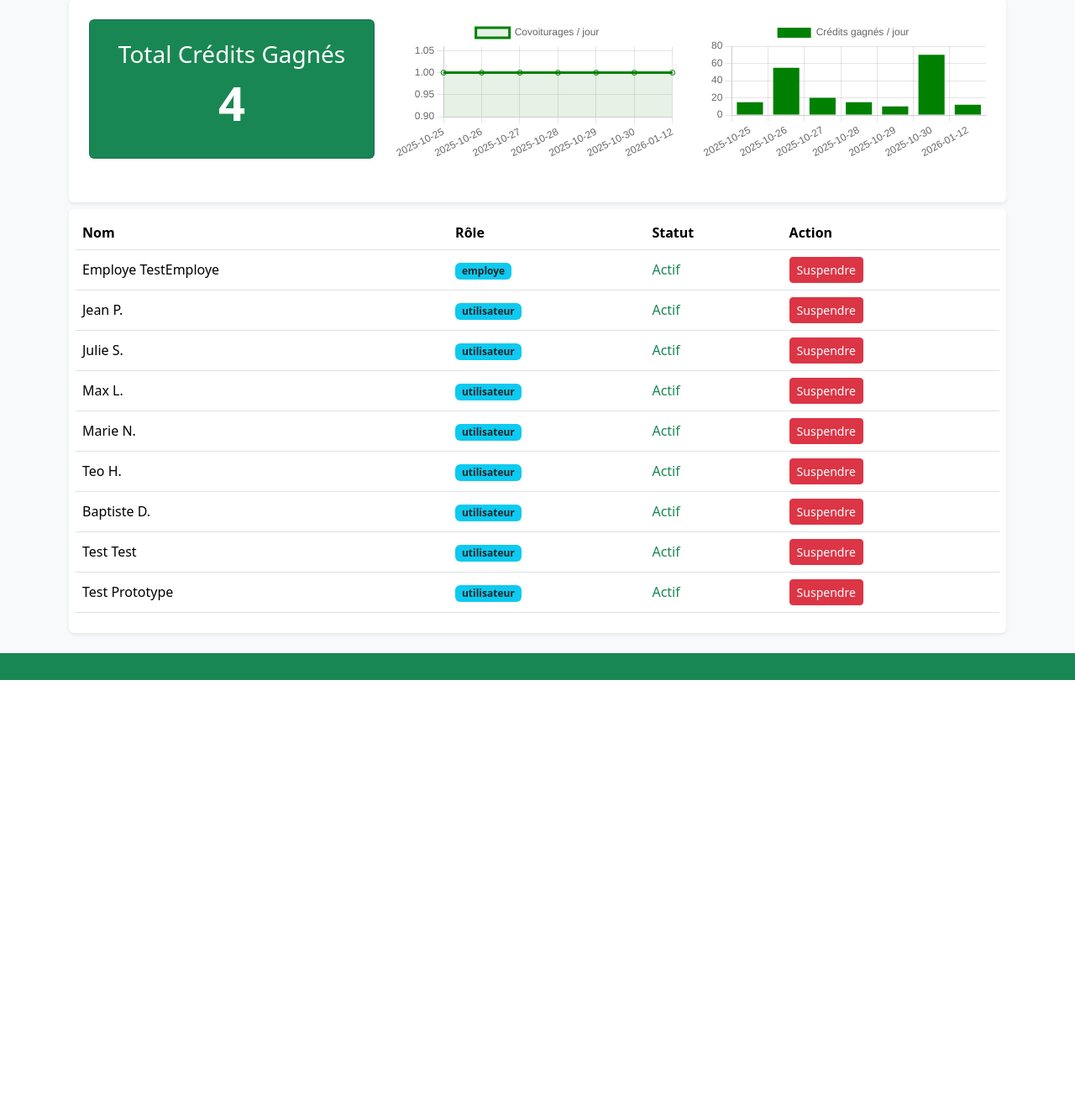
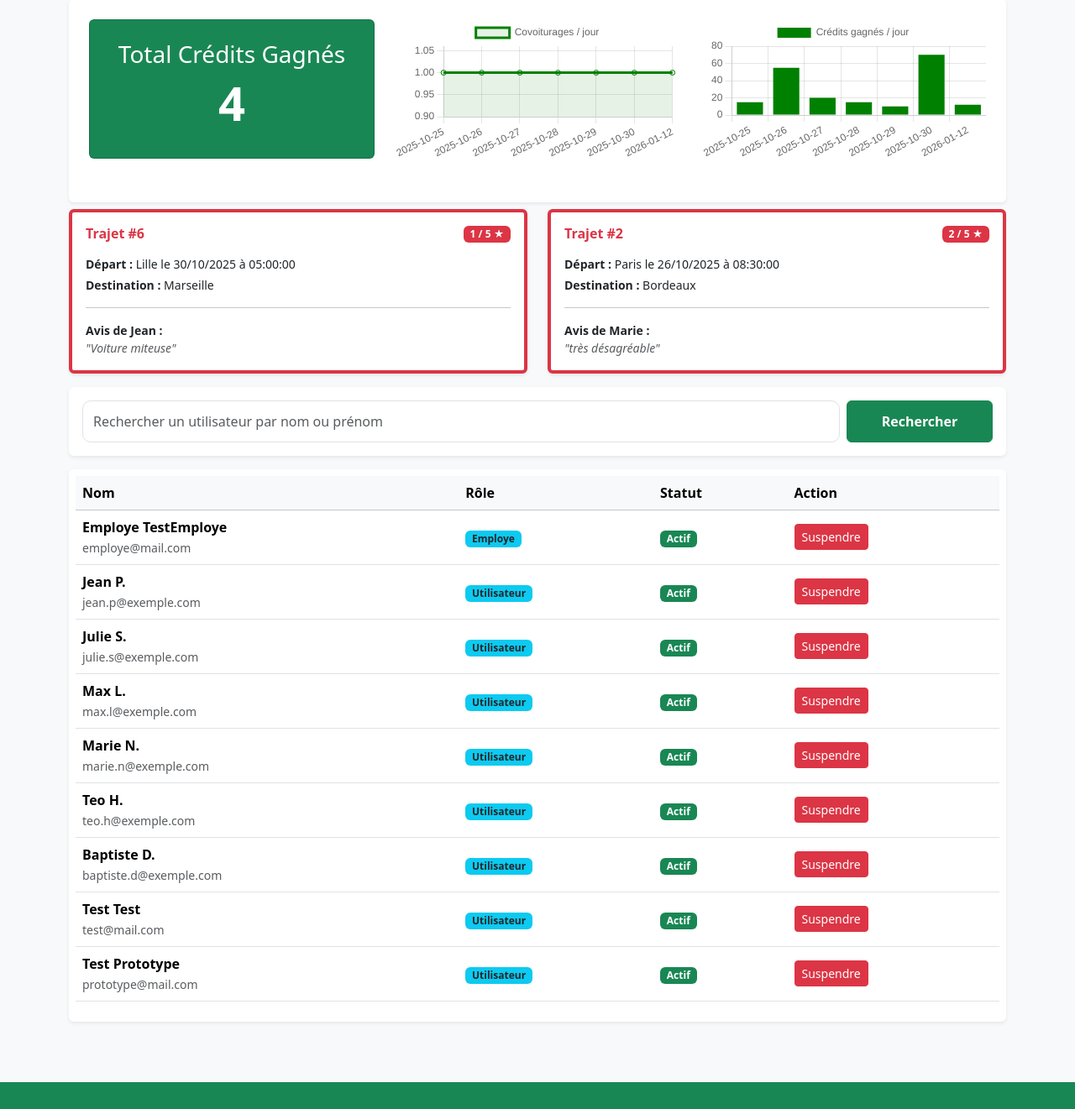
Before and after one commit to Nidor93/Projet-Ecoride, a PHP site: page /profil_admin.php in a window 1280 px wide. Shown: the part 315-1636 px from the top of the page at 84% size. Before the commit the page ends 1125 px from the top, so only its background shows below. Run offline with PHP 8.4, Linux system fonts and the light colour scheme; a user stored in the database is signed in; data comes from the database, SQL or seed files in the repository.

Commit message:
L'admin peut désormais voir les avis negatif afin de sanctionner si besoin le chauffeur. Ajout d'une barre de recherche dans le tableau des users afin de facilité la recherche de membre pour sanction.

```diff
--- a/PHP/profil_admin.php
+++ b/PHP/profil_admin.php
@@ -27,20 +27,26 @@ while($row = $graph1_query->fetch()) {
     $nb_trajets[] = $row['nb_trajets'];
 }
 
-$graph2_query = $pdo->query("
-    SELECT t.date_depart, SUM(r.commission_credit) as gain
+$graph2_query = $pdo->query("SELECT t.date_depart, SUM(r.commission_credit) as gain
                              FROM reservation r
                              JOIN trajet t ON r.trajet_id = t.trajet_id
                              GROUP BY t.date_depart
                              ORDER BY t.date_depart ASC
-    LIMIT 7
-");
+                             LIMIT 7");
 $gains = [];
 while($row = $graph2_query->fetch()) {
     $gains[] = $row['gain'];
 }
 
-$users = $pdo->query("SELECT * FROM utilisateur WHERE role != 'admin' ORDER BY role DESC")->fetchAll();
+$search = isset($_GET['nom']) ? trim($_GET['nom']) : '';
+
+if ($search !== '') {
+    $stmt_users = $pdo->prepare("SELECT * FROM utilisateur WHERE role != 'admin' AND (prenom LIKE ? OR nom LIKE ?) ORDER BY role DESC");
+    $stmt_users->execute(["%$search%", "%$search%"]);
+} else {
+    $stmt_users = $pdo->query("SELECT * FROM utilisateur WHERE role != 'admin' ORDER BY role DESC");
+}
+$users = $stmt_users->fetchAll();
 
 $queryTrajets = $pdo->query("SELECT date_depart, COUNT(*) as total FROM trajet GROUP BY date_depart ORDER BY date_depart ASC LIMIT 10");
 $statsTrajets = $queryTrajets->fetchAll(PDO::FETCH_ASSOC);
@@ -53,6 +59,15 @@ $statsEco = $queryEco->fetch(PDO::FETCH_ASSOC);
 
 $jsonTrajets = json_encode($statsTrajets);
 $jsonEco = json_encode($statsEco);
+
+$stmt_incidents = $pdo->prepare("SELECT a.note, a.commentaire, a.trajet_id, t.ville_depart, t.ville_arrivee, t.date_depart, t.heure_depart, u.prenom as passager_nom
+                                 FROM avis a
+                                 JOIN trajet t ON a.trajet_id = t.trajet_id
+                                 JOIN utilisateur u ON a.passager_id = u.utilisateur_id
+                                 WHERE a.note <= 2
+                                 ORDER BY t.date_depart DESC");
+$stmt_incidents->execute();
+$incidents = $stmt_incidents->fetchAll();
 
 ?>
 <?php include('../components/header.php') ?>
@@ -143,9 +158,27 @@ $jsonEco = json_encode($statsEco);
         .catch(error => console.error('Erreur lors du chargement des stats:', error));
     </script>
 
-    <div class="card border-0 shadow-sm p-2 mb-6">
+<?php include('../components/litige_card.php') ?>
+
+    <div class="card border-0 shadow-sm p-3 mb-3">
+    <form action="profil_admin.php" method="GET" class="row g-2">
+        <div class="col-md-10">
+            <input type="text" name="nom" class="form-control" placeholder="Rechercher un utilisateur par nom ou prénom" value="<?php echo htmlspecialchars($search); ?>">
+        </div>
+        <div class="col-md-2 d-grid">
+            <button type="submit" class="btn btn-success fw-bold">Rechercher</button>
+        </div>
+        <?php if($search !== ''): ?>
+            <div class="col-12 mt-2">
+                <a href="profil_admin.php" class="text-decoration-none small text-muted">← Réinitialiser la recherche</a>
+            </div>
+        <?php endif; ?>
+    </form>
+</div>
+
+    <div class="card border-0 shadow-sm p-2 mb-5">
         <table class="table align-middle">
-        <thead>
+            <thead class="table-light">
                 <tr>
                     <th>Nom</th>
                     <th>Rôle</th>
@@ -154,21 +187,32 @@ $jsonEco = json_encode($statsEco);
                 </tr>
             </thead>
             <tbody>
+                <?php if (empty($users)): ?>
+                    <tr>
+                        <td colspan="4" class="text-center py-5">
+                            <i class="bi bi-person-x h1 text-muted"></i>
+                            <p class="mt-3">Aucun utilisateur trouvé pour "<strong><?php echo htmlspecialchars($search); ?></strong>".</p>
+                        </td>
+                    </tr>
+                <?php else: ?>
                     <?php foreach($users as $u): ?>
                     <tr>
-                <td><?php echo $u['prenom'].' '.$u['nom']; ?></td>
-                <td><span class="badge bg-info text-dark"><?php echo $u['role']; ?></span></td>
                         <td>
-                    <?php echo ($u['est_suspendu']) ? '<span class="text-danger">Suspendu</span>' : '<span class="text-success">Actif</span>'; ?>
+                            <div class="fw-bold"><?php echo htmlspecialchars($u['prenom'].' '.$u['nom']); ?></div>
+                            <small class="text-muted"><?php echo htmlspecialchars($u['email']); ?></small>
+                        </td>
+                        <td><span class="badge bg-info text-dark"><?php echo ucfirst($u['role']); ?></span></td>
+                        <td>
+                            <?php echo ($u['est_suspendu']) ? '<span class="badge bg-danger">Suspendu</span>' : '<span class="badge bg-success">Actif</span>'; ?>
                         </td>
                         <td>
-                    <a href="profil_admin.php?suspendre_id=<?php echo $u['utilisateur_id']; ?>"
-                       class="btn btn-sm <?php echo ($u['est_suspendu']) ? 'btn-success' : 'btn-danger'; ?>">
+                            <a href="profil_admin.php?suspendre_id=<?php echo $u['utilisateur_id']; ?>"class="btn btn-sm <?php echo ($u['est_suspendu']) ? 'btn-success' : 'btn-danger'; ?>">
                            <?php echo ($u['est_suspendu']) ? 'Réactiver' : 'Suspendre'; ?>
                         </a>
                         </td>
                     </tr>
                     <?php endforeach; ?>
+                <?php endif; ?>
             </tbody>
         </table>
     </div>
--- /dev/null
+++ b/components/litige_card.php
@@ -0,0 +1,35 @@
+<div class="card-body">
+            <?php if (count($incidents) > 0): ?>
+                <div class="row">
+                    <?php foreach ($incidents as $incident): ?>
+                        <div class="col-md-6 mb-3">
+                            <div class="card h-100 border-start border-danger border-4 shadow-sm">
+                                <div class="card-body">
+                                    <div class="d-flex justify-content-between align-items-start">
+                                        <h6 class="fw-bold text-danger">Trajet #<?php echo $incident['trajet_id']; ?></h6>
+                                        <span class="badge bg-danger"><?php echo $incident['note']; ?> / 5 ★</span>
+                                    </div>
+
+                                    <div class="mt-2 small">
+                                        <p class="mb-1"><strong>Départ :</strong> <?php echo htmlspecialchars($incident['ville_depart']); ?> le <?php echo date('d/m/Y', strtotime($incident['date_depart'])); ?> à <?php echo $incident['heure_depart']; ?></p>
+                                        <p class="mb-1"><strong>Destination :</strong> <?php echo htmlspecialchars($incident['ville_arrivee']); ?></p>
+                                    </div>
+
+                                    <hr>
+
+                                    <p class="mb-0 mt-2 small">
+                                        <strong>Avis de <?php echo htmlspecialchars($incident['passager_nom']); ?> :</strong><br>
+                                        <span class="fst-italic text-muted">"<?php echo htmlspecialchars($incident['commentaire']); ?>"</span>
+                                    </p>
+                                </div>
+                            </div>
+                        </div>
+                    <?php endforeach; ?>
+                </div>
+            <?php else: ?>
+                <div class="text-center py-4">
+                    <i class="bi bi-check-circle text-success fs-1"></i>
+                    <p class="text-muted mt-2">Aucun covoiturage contestable à signaler.</p>
+                </div>
+            <?php endif; ?>
+        </div>
```
Also changed, not shown: PHP/profil_employe.php (+1 -35 lines). Lines whose indentation alone changed are shown as unchanged.
